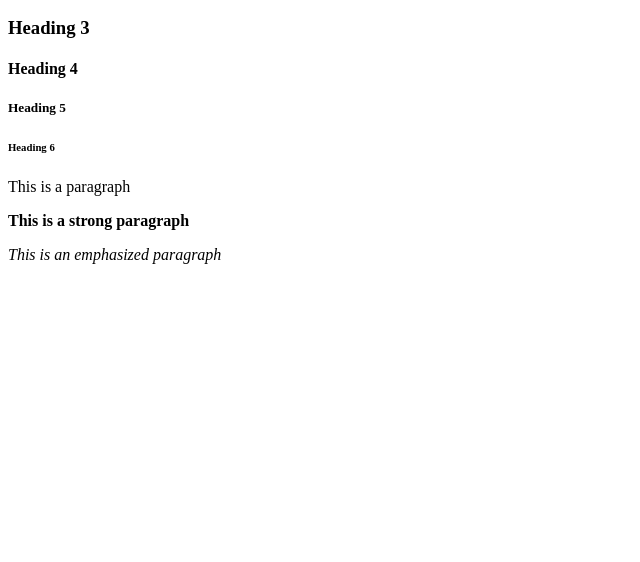
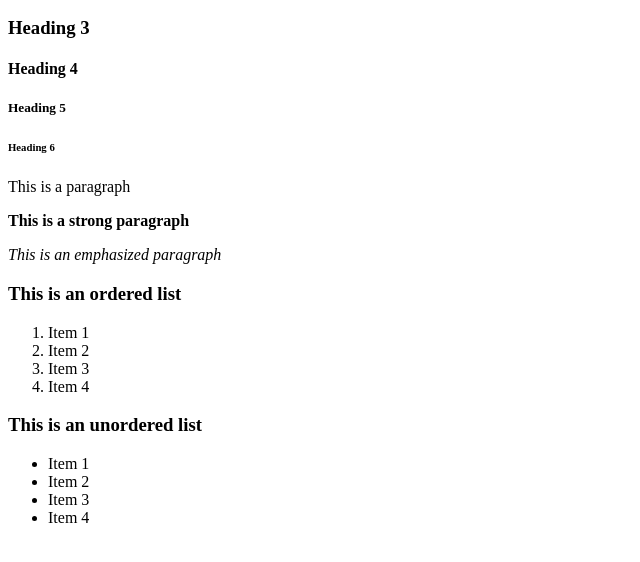
Before and after one commit to kiraclover/top, a plain HTML site: page index.html in a window 1280 px wide. Shown: the part 110-672 px from the top of the page, without its empty margins (0-640 px from the left). Drawn offline with Linux system fonts and the light colour scheme.

Commit message:
Change index.html (Add lists)

```diff
--- a/index.html
+++ b/index.html
@@ -15,5 +15,19 @@
         <p>This is a paragraph</p>
         <p><strong>This is a strong paragraph</strong></p>
         <p><em>This is an emphasized paragraph</em></p>
+        <h3>This is an ordered list</h3>
+        <ol>
+            <li>Item 1</li>
+            <li>Item 2</li>
+            <li>Item 3</li>
+            <li>Item 4</li>
+        </ol>
+        <h3>This is an unordered list</h3>
+        <ul>
+            <li>Item 1</li>
+            <li>Item 2</li>
+            <li>Item 3</li>
+            <li>Item 4</li>
+        </ul>
     </body>
 </html>
```
